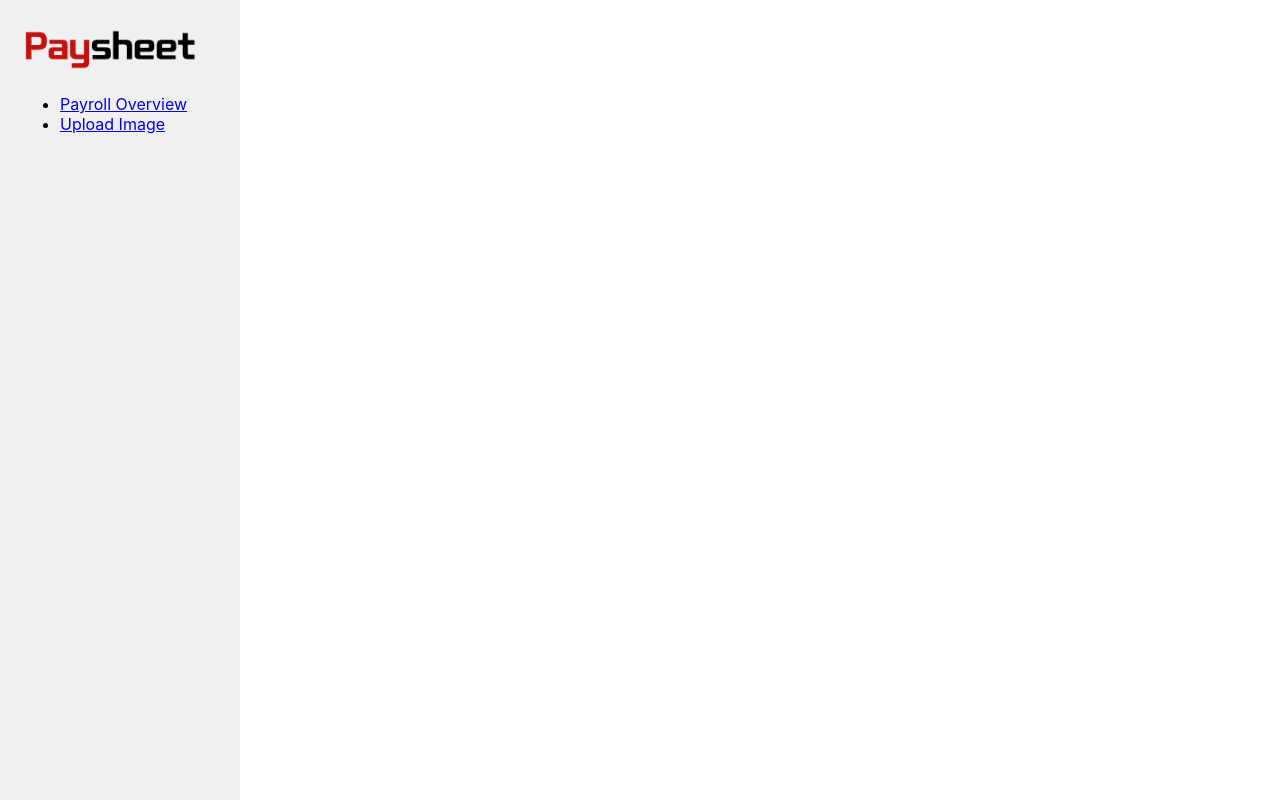
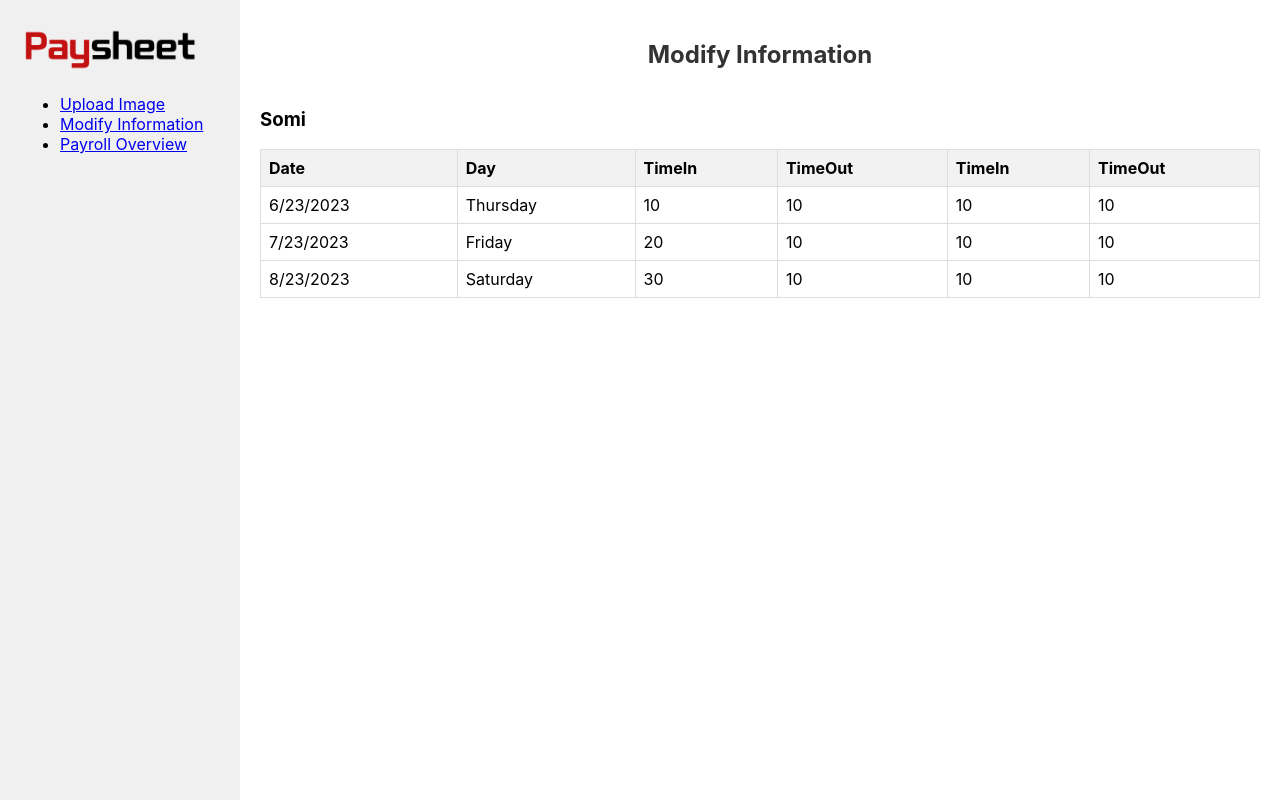
Before and after one commit to IrvineTechHub/Paysheet_Front, a React (Create React App) app: page /modifyinfo in a window 1280 px wide. Built offline with nearby package versions, Linux system fonts and the light colour scheme.

Commit message:
[ADD] 테이블 수정 페이지 및 기능 추가

```diff
--- a/src/App.css
+++ b/src/App.css
@@ -53,3 +53,16 @@
   padding: 20px;
   overflow-y: auto;
 }
+
+.modify-info-container {
+  display: flex;
+  align-items: center;
+}
+
+.image-preview {
+  margin-right: 5px; /* 이미지와 정보 사이의 간격 조절 */
+}
+
+.info-section {
+  flex: 1; /* 나머지 공간을 모두 채우도록 설정 */
+}
--- a/src/App.js
+++ b/src/App.js
@@ -2,6 +2,7 @@ import React from 'react';
 import { BrowserRouter as Router, Route, Routes } from 'react-router-dom';
 import Paysheet from './jsx/Paysheet';
 import UploadImage from './jsx/UploadImage';
+import ModifyInfo from './jsx/ModifyInfo';
 import Sidebar from './jsx/Sidebar';
 import './App.css';
 
@@ -13,6 +14,7 @@ function App() {
         <div className="content">
           <Routes>
             <Route path="/paysheet" element={<Paysheet />} />
+            <Route path="/modifyinfo" element={<ModifyInfo />} />
             <Route path="/uploadimage" element={<UploadImage />} />
           </Routes>
         </div>
--- a/src/css/Paysheet.css
+++ b/src/css/Paysheet.css
@@ -17,7 +17,3 @@ th, td {
 th {
   background-color: #f2f2f2;
 }
-
-td:nth-child(3) { /* 3은 Salary 열에 해당하는 열 순서입니다. 0부터 시작하므로 3은 4번째 열을 의미합니다. */
-  background-color: #FD9F9F; /* 배경색을 원하는 색으로 지정합니다. */
-}
--- /dev/null
+++ b/src/jsx/ModifyInfo.jsx
@@ -0,0 +1,171 @@
+// ModifyInfo.jsx
+
+import React, { useState } from 'react';
+import { useLocation } from 'react-router-dom';
+import '../App.css'; // App.css 파일을 import
+
+const ModifyInfo = () => {
+  const location = useLocation();
+  const selectedImage = location.state && location.state.selectedImage;
+
+  // 초기 데이터 설정
+  const initialData = [
+    { date: '6/23/2023', day: 'Thursday', timeIn: 10, timeOut: 10, timeIn2: 10, timeOut2: 10 },
+    { date: '7/23/2023', day: 'Friday', timeIn: 20, timeOut: 10, timeIn2: 10, timeOut2: 10 },
+    { date: '8/23/2023', day: 'Saturday', timeIn: 30, timeOut: 10, timeIn2: 10, timeOut2: 10 },
+  ];
+
+  // 상태 설정
+  const [data, setData] = useState(initialData);
+
+  // 입력 값을 관리하기 위한 상태 설정
+  const [editableData, setEditableData] = useState({ date: '', day: '', timeIn: '', timeOut: '', timeIn2: '', timeOut2: '' });
+
+  // 수정 상태를 관리하기 위한 상태 설정
+  const [isEditing, setIsEditing] = useState(false);
+
+  // 표 전체 클릭 시 수정 모드로 전환
+  const handleEditTable = (item) => {
+    setIsEditing(true);
+    setEditableData(item);
+  };
+
+  // 수정된 데이터 저장
+  const handleSave = () => {
+    // 현재 데이터를 복제하고 수정된 값을 적용
+    const updatedData = data.map(item =>
+      item.date === editableData.date ? { ...item, day: editableData.day } : item
+    );
+
+    // 수정된 데이터로 상태 업데이트
+    setData(updatedData);
+
+    // 수정 모드 종료
+    setEditableData({ date: '', day: '', timeIn: '', timeOut: '', timeIn2: '', timeOut2: '' });
+    setIsEditing(false);
+  };
+
+  // 취소 버튼 클릭 시 수정 모드 종료
+  const handleCancel = () => {
+    setEditableData({ date: '', day: '', timeIn: '', timeOut: '', timeIn2: '', timeOut2: '' });
+    setIsEditing(false);
+  };
+
+  // 모든 데이터 수정 완료 후 Save All 버튼 클릭 시 호출
+  const handleSaveAll = () => {
+    // 모든 데이터 저장
+    // 예시로 현재는 day만 수정되도록 설정되어 있습니다. 다른 필드도 필요에 따라 수정 가능합니다.
+    const updatedData = data.map(item => ({ ...item, day: editableData.day }));
+
+    // 수정된 데이터로 상태 업데이트
+    setData(updatedData);
+
+    // 수정 모드 종료
+    setEditableData({ date: '', day: '', timeIn: '', timeOut: '', timeIn2: '', timeOut2: '' });
+    setIsEditing(false);
+  };
+
+  // 편집 모드인 경우 모든 셀을 수정 가능하도록 처리
+  const handleCellEdit = (item, field) => {
+    if (isEditing) {
+      setEditableData({ ...editableData, [field]: item[field] });
+    }
+  };
+
+  return (
+    <div>
+      <h2>Modify Information</h2>
+      <div className="modify-info-container">
+        {selectedImage && (
+          <div className="image-preview">
+            <h3>Uploaded Image :</h3>
+            <img src={selectedImage} alt="Uploaded Image" style={{ maxWidth: '100%' }} />
+          </div>
+        )}
+        <div className="info-section">
+          <h3>Somi</h3>
+          <table>
+            <thead>
+              <tr>
+                <th>Date</th>
+                <th>Day</th>
+                <th>TimeIn</th>
+                <th>TimeOut</th>
+                <th>TimeIn</th>
+                <th>TimeOut</th>
+              </tr>
+            </thead>
+            <tbody>
+              {data.map(item => (
+                <tr key={item.date} onClick={() => handleEditTable(item)}>
+                  <td>{item.date}</td>
+                  <td>{item.day}</td>
+                  <td
+                    onClick={() => handleCellEdit(item, 'timeIn')}
+                  >
+                    {isEditing ? (
+                      <input
+                        type="text"
+                        value={editableData.timeIn}
+                        onChange={(e) => setEditableData({ ...editableData, timeIn: e.target.value })}
+                      />
+                    ) : (
+                      item.timeIn
+                    )}
+                  </td>
+                  <td
+                    onClick={() => handleCellEdit(item, 'timeOut')}
+                  >
+                    {isEditing ? (
+                      <input
+                        type="text"
+                        value={editableData.timeOut}
+                        onChange={(e) => setEditableData({ ...editableData, timeOut: e.target.value })}
+                      />
+                    ) : (
+                      item.timeOut
+                    )}
+                  </td>
+                  <td
+                    onClick={() => handleCellEdit(item, 'timeIn2')}
+                  >
+                    {isEditing ? (
+                      <input
+                        type="text"
+                        value={editableData.timeIn2}
+                        onChange={(e) => setEditableData({ ...editableData, timeIn2: e.target.value })}
+                      />
+                    ) : (
+                      item.timeIn2
+                    )}
+                  </td>
+                  <td
+                    onClick={() => handleCellEdit(item, 'timeOut2')}
+                  >
+                    {isEditing ? (
+                      <input
+                        type="text"
+                        value={editableData.timeOut2}
+                        onChange={(e) => setEditableData({ ...editableData, timeOut2: e.target.value })}
+                      />
+                    ) : (
+                      item.timeOut2
+                    )}
+                  </td>
+                </tr>
+              ))}
+            </tbody>
+          </table>
+          {isEditing && (
+            <div style={{ marginTop: '10px' }}>
+              <button onClick={handleSaveAll}>Save All</button>
+              <button onClick={handleCancel}>Cancel All</button>
+            </div>
+          )}
+        </div>
+      </div>
+    </div>
+  );
+};
+
+export default ModifyInfo;
--- a/src/jsx/Paysheet.jsx
+++ b/src/jsx/Paysheet.jsx
@@ -4,8 +4,8 @@ import '../css/Paysheet.css';
 function Paysheet() {
   // 가상의 데이터
   const paysheetData = [
-    { id: 1, employee: 'John Doe', salary: 5000 },
-    { id: 2, employee: 'Jane Smith', salary: 6000 }
+    { id: 1, employee: 'John Doe', totalHours : 60, salary: 5000 },
+    { id: 2, employee: 'Jane Smith', totalHours : 60, salary: 6000 }
   ];
 
   return (
@@ -16,6 +16,7 @@ function Paysheet() {
           <tr>
             <th>ID</th>
             <th>Employee</th>
+            <th>Total Hours</th>
             <th>Salary</th>
           </tr>
         </thead>
@@ -24,6 +25,7 @@ function Paysheet() {
             <tr key={item.id}>
               <td>{item.id}</td>
               <td>{item.employee}</td>
+              <td>{item.totalHours}</td>
               <td>{item.salary}</td>
             </tr>
           ))}
--- a/src/jsx/Sidebar.jsx
+++ b/src/jsx/Sidebar.jsx
@@ -9,10 +9,13 @@ function Sidebar() {
       </div>
       <ul>
         <li>
-          <Link to="/Paysheet">Payroll Overview</Link>
+          <Link to="/UploadImage">Upload Image</Link>
         </li>
         <li>
-          <Link to="/UploadImage">Upload Image</Link>
+          <Link to="/ModifyInfo">Modify Information</Link>
+        </li>
+        <li>
+          <Link to="/Paysheet">Payroll Overview</Link>
         </li>
       </ul>
     </div>
--- a/src/jsx/UploadImage.jsx
+++ b/src/jsx/UploadImage.jsx
@@ -1,8 +1,10 @@
 import React, { useState } from 'react';
+import { useNavigate } from 'react-router-dom';
 import '../css/UploadImage.css';
 
 function UploadImage() {
   const [selectedImage, setSelectedImage] = useState(null);
+  const navigate = useNavigate();
 
   const handleImageChange = (event) => {
     const file = event.target.files[0];
@@ -11,6 +13,8 @@ function UploadImage() {
       const reader = new FileReader();
       reader.onload = (e) => {
         setSelectedImage(e.target.result);
+        // 이미지 업로드 후 ModifyInfo 페이지로 이동
+        navigate('/modifyinfo', { state: { selectedImage: e.target.result } });
       };
       reader.readAsDataURL(file);
     }
@@ -19,15 +23,11 @@ function UploadImage() {
   return (
     <div>
       <h2>Upload Image</h2>
-      <input
-        type="file"
-        accept="image/*"
-        onChange={handleImageChange}
-      />
+      <input type="file" accept="image/*" onChange={handleImageChange} />
       {selectedImage && (
         <div className="preview-container">
-          <h3>Preview:</h3>
-          <img src={selectedImage} alt="Uploaded Preview" />
+          <h3>미리보기:</h3>
+          <img src={selectedImage} alt="업로드된 미리보기" />
         </div>
       )}
     </div>
```
